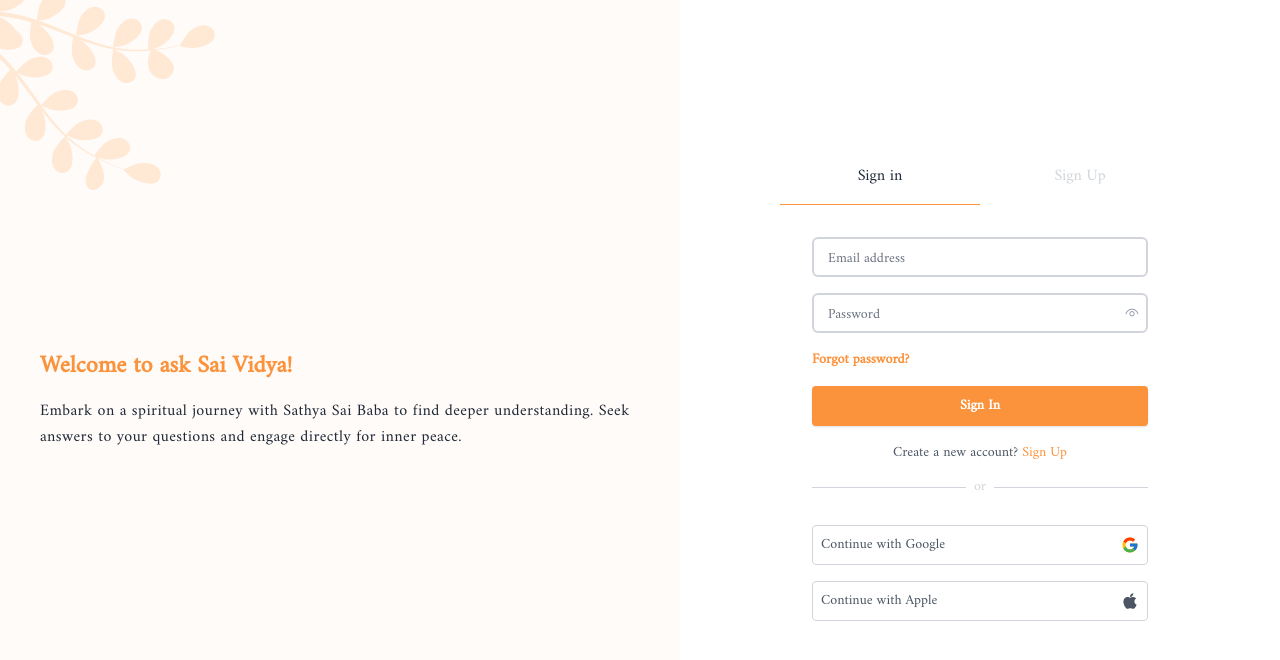
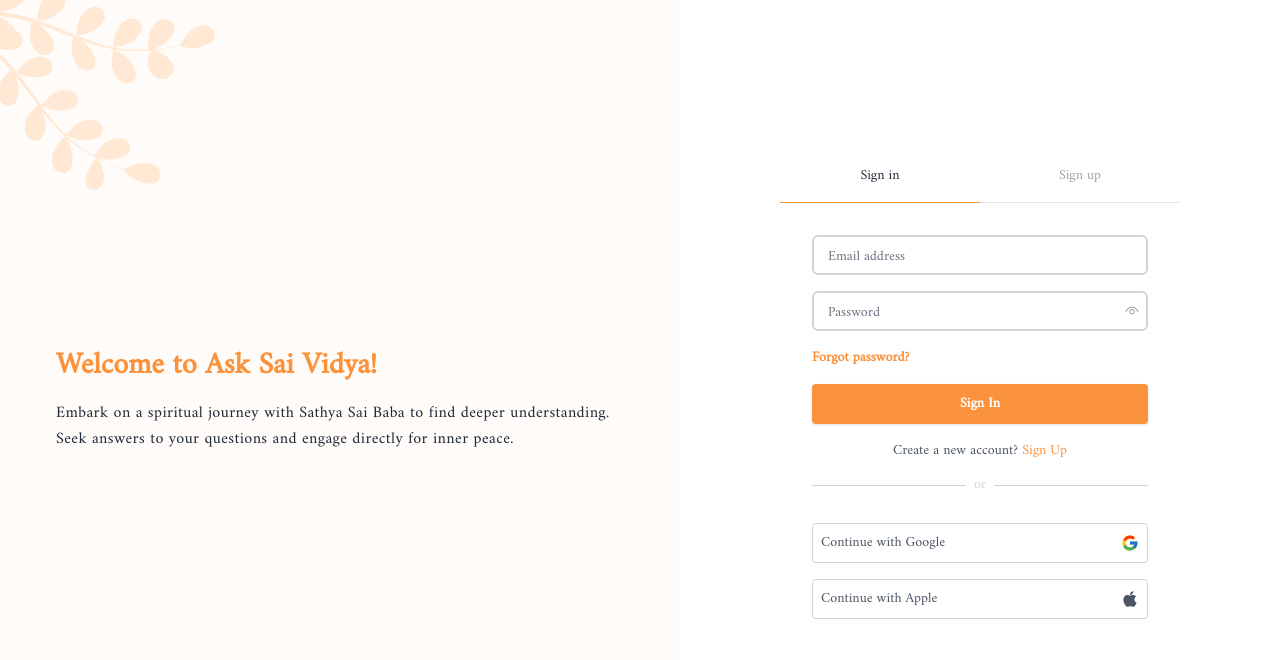
Before and after one commit to abhiramkolluri/ask-sai-vidya-frontend, a React (Create React App) app: page /signin in a window 1280 px wide. Shown: the top 660 px of the page. Built offline with nearby package versions, Linux system fonts and the light colour scheme.

Commit message:
worked on minor feedbacks (text sizes and button exp)

```diff
--- a/src/components/chat/reply/Reply.jsx
+++ b/src/components/chat/reply/Reply.jsx
@@ -62,7 +62,7 @@ export default function Reply({
         <span className="text-orange-400">
           <BsPersonVideo size={24} />
         </span>
-        <p>{question}</p>
+        <span className="text-base">{question}</span>
       </div>
       {!fetchReply ? (
         <>
@@ -82,10 +82,10 @@ export default function Reply({
                   {reply.map((item, index) => {
                     return (
                       <div key={index} className=" ">
-                        <h2 className=" font-bold my-2 text-gray-600">
+                        <h2 className=" font-bold my-2 text-gray-600 text-base">
                           {item.heading ? item.heading : ""}
                         </h2>
-                        <p>
+                        <p className="text-base">
                           {item.text ? item.text : ""}{" "}
                           <a
                             className=" text-base text-orange-400"
@@ -110,7 +110,7 @@ export default function Reply({
                   {refrences.map((item, index) => {
                     return (
                       <div key={index} className=" text-gray-700 ">
-                        <h2 className=" flex gap-2 my-2 text-gray-600 font-semibold">
+                        <h2 className=" flex gap-2 my-2 text-gray-600 font-semibold text-base">
                           <a
                             className=" text-base text-orange-400"
                             href="http://somewebsite.com">
@@ -118,7 +118,7 @@ export default function Reply({
                           </a>
                           {item.heading ? item.heading : ""}
                         </h2>
-                        <p className="border-l-2 border-dotted p-2 ml-3 border-orange-400">
+                        <p className="border-l-2 border-dotted p-2 ml-3 border-orange-400 text-base">
                           {item.text.length > 200
                             ? item.text.slice(0, 200) + "..."
                             : item.text
--- a/src/components/chatbox/ChatBox.jsx
+++ b/src/components/chatbox/ChatBox.jsx
@@ -1,5 +1,6 @@
 import React, { useState, useEffect, useRef } from "react";
-import { VscSend } from "react-icons/vsc";
+import { RiSendPlane2Fill, RiSendPlane2Line } from "react-icons/ri";
+
 import SampleQuestions from "../sample/SampleQuestions";
 import Reply from "../chat/reply/Reply";
 import { BsPersonVideo } from "react-icons/bs";
@@ -14,6 +15,7 @@ export default function ChatBox({
   const containerRef = useRef(null);
   const [count, setcount] = useState(0);
   const [loggedIn, setloggedIn] = useState(false);
+  const inputRef = useRef(null);
 
   const chat = [
     {
@@ -36,15 +38,20 @@ export default function ChatBox({
   const handleKeyPress = async (event) => {
     // Check if the pressed key is the "Enter" key
 
+    const val = inputRef.current.value;
+    setaskQuestion(val.trim());
+
     if (event.key === "Enter") {
+      event.preventDefault();
+
+      if (val?.trim()?.length < 1) return;
+
       setcount((x) => x + 1);
 
-      setquestion((x) => [...x, event.target.value]);
-      setaskQuestion("");
+      setquestion((x) => [...x, val.trim()]);
+      inputRef.current.value = "";
     }
   };
-
-  const inputRef = useRef(null);
 
   useEffect(() => {
     setquestion((x) => []);
@@ -55,6 +62,9 @@ export default function ChatBox({
     if (containerRef.current)
       containerRef.current.scrollTop = containerRef.current.scrollHeight;
   }, [question]);
+
+  const SendIcon = askQuestion?.length ? RiSendPlane2Fill : RiSendPlane2Line;
+
   return (
     <div className="w-full flex flex-col h-[100vh]">
       {question.length > 0 ? (
@@ -91,19 +101,20 @@ export default function ChatBox({
         <div className="flex  justify-center  border border-gray-300 gap-2 rounded">
           <textarea
             ref={inputRef}
-            className="flex-grow  rounded p-4 resize-none outline-none text-sm"
+            className="flex-grow  rounded p-4 resize-none outline-none text-lg"
             id="textBox"
             cols="10"
             rows="4"
             placeholder="Start your question"
-            value={askQuestion}
-            onChange={(e) => {
-              setaskQuestion(e.target.value);
-              // clearInput();
-            }}
-            onKeyDown={(e) => handleKeyPress(e)}></textarea>
+            // value={askQuestion}
+            // onChange={(e) => {
+            //   setaskQuestion(e.target.value);
+            //   // clearInput();
+            // }}
+            onKeyDown={(e) => handleKeyPress(e)}
+          />
           <div className="text-gray-300 p-2">
-            <VscSend
+            <SendIcon
               className="cursor-pointer hover:shadow-lg disabled:!shadow-bg"
               onClick={() => {
                 setaskQuestion("");
@@ -113,7 +124,7 @@ export default function ChatBox({
                   setquestion((x) => [...x, askQuestion]);
               }}
               size={24}
-              color={askQuestion.length && "#FE9F44"}
+              color="#FE9F44"
               disabled={!askQuestion.length}
             />
           </div>
--- a/src/components/sidenav/SideNav.jsx
+++ b/src/components/sidenav/SideNav.jsx
@@ -64,7 +64,7 @@ export default function SideNav({ startNewChatCallback = () => {} }) {
           onClick={() => startNewChatCallback()}
           className=" bg-orange-400 text-white flex items-center w-full py-4 px-2 rounded cursor-pointer">
           <LuPencilLine size={20} />
-          <p className="ml-2">New Question</p>
+          <p className="ml-2 text-base">New Question</p>
         </div>
       </div>
     </div>
--- a/src/pages/chatpage/Chatpage.jsx
+++ b/src/pages/chatpage/Chatpage.jsx
@@ -23,10 +23,10 @@ const Chatpage = () => {
         {/* this will hold the side nav section */}
         <SideNav startNewChatCallback={handleNewChat} />
       </div>
-      <div className="flex flex-col flex-grow ">
-        <div className="absolute top-0 left-0 right-0">
-          <Navbar />
-        </div>
+      <div className="absolute top-0 left-0 right-0">
+        <Navbar />
+      </div>
+      <div className="flex flex-col flex-grow mt-16">
         {/* this will hold the chat section */}
         <ChatBox newChat={newChat} modalCallback={() => handleShowModal()} />
       </div>
@@ -34,8 +34,7 @@ const Chatpage = () => {
         <>
           <div
             className="absolute top-0 bottom-0 right-0 left-0 flex justify-center items-center bg-black bg-opacity-20 z-50"
-            onClick={handleShowModal}
-          >
+            onClick={handleShowModal}>
             {showlogin ? (
               <>
                 <Login callback={() => setshowlogin(false)} />
--- a/src/pages/password/reset/Reset.jsx
+++ b/src/pages/password/reset/Reset.jsx
@@ -40,7 +40,7 @@ export default function Reset() {
 
               <h1 className="text-center font-thin">
                 Remember your password?{" "}
-                <Link to="/login" className="text-orange-400">
+                <Link to="/signin" className="text-orange-400">
                   <span className=" text-orange-400 cursor-pointer">
                     Sign In
                   </span>{" "}
--- a/src/pages/signin/Signin.jsx
+++ b/src/pages/signin/Signin.jsx
@@ -15,9 +15,9 @@ export default function Signin({ showLogin = false }) {
       </div>
       <div className=" flex  h-full ">
         <div className="hidden md:flex flex-col items-center justify-center  flex-grow">
-          <div className="w-[600px]">
-            <h1 className=" text-2xl font-bold text-orange-400">
-              Welcome to ask Sai Vidya!
+          <div className="w-[600px] p-4">
+            <h1 className=" text-3xl font-bold text-orange-400">
+              Welcome to Ask Sai Vidya!
             </h1>
             <p className=" leading-relaxed mt-4 tracking-wide">
               Embark on a spiritual journey with Sathya Sai Baba to find deeper
@@ -30,24 +30,22 @@ export default function Signin({ showLogin = false }) {
           <div>
             <div className="w-full   flex ">
               <div
-                className={` w-full cursor-pointer transition-all ease-in flex justify-center items-center py-4 ${
+                className={` w-full cursor-pointer transition-all ease-in flex justify-center items-center py-4 text-sm ${
                   login
                     ? "border-b border-orange-400"
-                    : " border-b border-transparent text-gray-300"
+                    : " border-b border-gray-200 text-gray-400"
                 }`}
-                onClick={() => setlogin(true)}
-              >
+                onClick={() => setlogin(true)}>
                 Sign in
               </div>
               <div
-                className={` w-full cursor-pointer transition-all ease-in flex justify-center items-center py-4 ${
+                className={` w-full cursor-pointer transition-all ease-in flex justify-center items-center py-4 text-sm ${
                   !login
                     ? "border-b border-orange-400"
-                    : " border-b border-transparent text-gray-300"
+                    : " border-b border-gray-200 text-gray-400"
                 }`}
-                onClick={() => setlogin(false)}
-              >
-                Sign Up
+                onClick={() => setlogin(false)}>
+                Sign up
               </div>
             </div>
             {login ? (
--- a/src/pages/welcome/Welcome.jsx
+++ b/src/pages/welcome/Welcome.jsx
@@ -19,9 +19,9 @@ export default function Welcome() {
       </div>
       <div className=" flex  h-full ">
         <div className="hidden md:flex flex-col items-center justify-center  flex-grow">
-          <div className="w-[600px] flex flex-col gap-4">
+          <div className="w-[600px] p-4 flex flex-col gap-4">
             <h1 className=" text-3xl font-bold text-orange-400">
-              Welcome to ask Sai Vidya!
+              Welcome to Ask Sai Vidya!
             </h1>
             <p className=" leading-relaxed  tracking-wide">
               Embark on a spiritual journey with Sathya Sai Baba to find deeper
@@ -29,7 +29,7 @@ export default function Welcome() {
               for inner peace.
               <br />
               <br />
-              <Link to="/login">
+              <Link to="/signin">
                 <button className=" gap-1 shadow px-4 py-2 bg-orange-400 text-white flex items-center rounded ">
                   <IoMdLogIn size={18} /> Sign In
                 </button>
```
